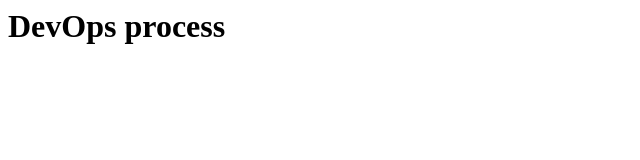
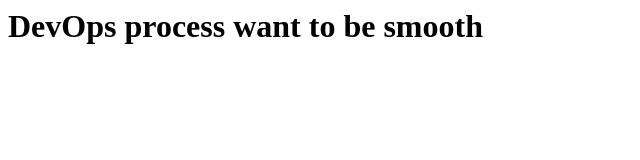
Before and after one commit to srinivaskona7/MyFirstRepo, a plain HTML site: page mysite/readme.html in a window 1280 px wide. Shown: the whole page, without its empty margins (0-640 px from the left). Drawn offline with Linux system fonts and the light colour scheme.

Commit message:
Update readme.html

```diff
--- a/mysite/readme.html
+++ b/mysite/readme.html
@@ -1,4 +1,4 @@
 <html>
   <head></head>
-  <body><h1>DevOps process</h1></body>
+  <body><h1>DevOps process want to be smooth</h1></body>
 </html>
```
